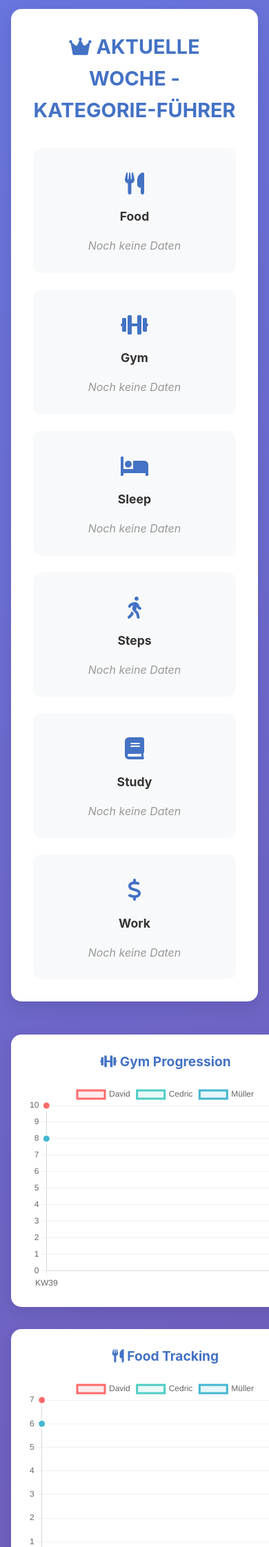
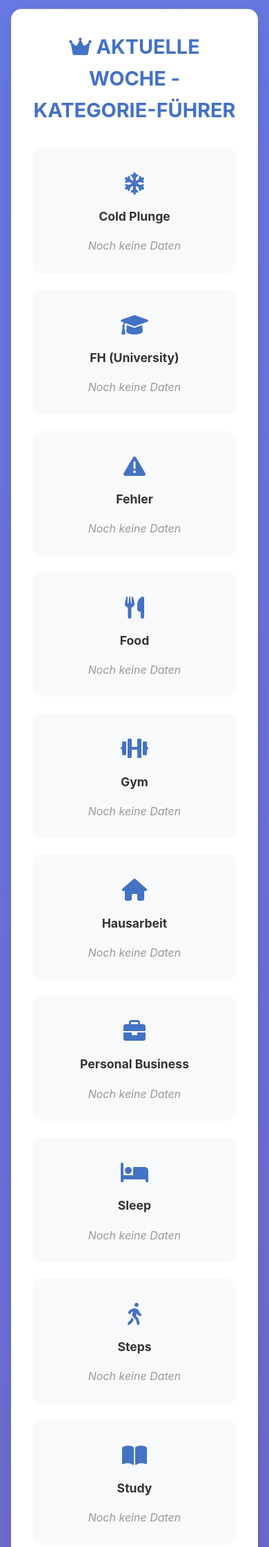
Before and after one commit to davidaleex/BrecherSystem, a Flask app: page / in a window 390 px wide, after a click on "Statistiken"; the page is wider, and only the part inside the window is pictured. Shown: the part 878-3121 px from the top of that part at 69% size. Run offline with Flask 3, Linux system fonts and the light colour scheme; the visitor is signed in with stand-in values (Sample User, id 1); data comes from the database, SQL or seed files in the repository; some libraries are stand-ins or nearby versions.

Commit message:
Feature: Alle 12 Kategorien als Charts/Statistiken hinzugefügt
ERWEITERT von 6 auf 12 Charts:
✅ Bestehend: Gym, Food, Sleep, Steps, Work, Study
✅ NEU HINZUGEFÜGT:
  - Supplements (Supps)
  - FH (University)
  - Hausarbeit
  - Fehler
  - Cold Plunge
  - Personal Business (PB)

Alle Charts und Leaders unterstützen:
- Nur abgeschlossene Wochen (vor Sonntag 22:00)
- Passende Icons für jede Kategorie
- Responsive Design

```diff
--- a/app.py
+++ b/app.py
@@ -490,11 +490,17 @@ def get_category_data_for_charts():
     """
     category_data = {}
 
-    # Relevante Kategorien für Charts (Backend -> Frontend Mapping)
-    # Backend categories: ['Gym', 'Food', 'Sleep', 'FH', 'Steps', 'Work']
-    # Frontend erwartet: ['Gym', 'Food', 'Sleep', 'Study', 'Steps', 'Work']
-    backend_categories = ['Gym', 'Food', 'Sleep', 'FH', 'Steps', 'Work']
-    frontend_names = {'FH': 'Study'}  # FH -> Study für Frontend
+    # ALLE Kategorien für Charts (Backend -> Frontend Mapping)
+    # Alle 12 Backend categories: ['Gym', 'Food', 'Supps', 'Sleep', 'FH', 'Steps', 'Hausarbeit', 'Work', 'Study', 'Fehler', 'Cold Plunge', 'PB']
+    backend_categories = ['Gym', 'Food', 'Supps', 'Sleep', 'FH', 'Steps', 'Hausarbeit', 'Work', 'Study', 'Fehler', 'Cold Plunge', 'PB']
+
+    # Frontend-Namen Mapping (falls nötig)
+    frontend_names = {
+        'FH': 'FH (University)',  # FH bleibt FH
+        'Supps': 'Supplements',
+        'Cold Plunge': 'Cold Plunge',
+        'PB': 'Personal Business'
+    }
 
     # Bestimme welche Woche aktuell im Scoreboard angezeigt wird (abgeschlossene Wochen)
     current_scoreboard_week = get_scoreboard_week()
@@ -556,9 +562,14 @@ def get_current_week_leaders():
     if current_week > current_scoreboard_week:
         # Laufende Woche - keine Leaders anzeigen
         leaders = {}
-        # Backend/Frontend Mapping für Leaders
-        backend_categories = ['Gym', 'Food', 'Sleep', 'FH', 'Steps', 'Work']
-        frontend_names = {'FH': 'Study'}  # FH -> Study für Frontend
+        # Backend/Frontend Mapping für Leaders (ALLE 12 Kategorien)
+        backend_categories = ['Gym', 'Food', 'Supps', 'Sleep', 'FH', 'Steps', 'Hausarbeit', 'Work', 'Study', 'Fehler', 'Cold Plunge', 'PB']
+        frontend_names = {
+            'FH': 'FH (University)',
+            'Supps': 'Supplements',
+            'Cold Plunge': 'Cold Plunge',
+            'PB': 'Personal Business'
+        }
 
         for backend_category in backend_categories:
             frontend_category = frontend_names.get(backend_category, backend_category)
@@ -573,8 +584,13 @@ def get_current_week_leaders():
     # Woche ist abgeschlossen - normale Leader-Berechnung
     week_key = f'KW{current_scoreboard_week}'
     leaders = {}
-    backend_categories = ['Gym', 'Food', 'Sleep', 'FH', 'Steps', 'Work']
-    frontend_names = {'FH': 'Study'}  # FH -> Study für Frontend
+    backend_categories = ['Gym', 'Food', 'Supps', 'Sleep', 'FH', 'Steps', 'Hausarbeit', 'Work', 'Study', 'Fehler', 'Cold Plunge', 'PB']
+    frontend_names = {
+        'FH': 'FH (University)',
+        'Supps': 'Supplements',
+        'Cold Plunge': 'Cold Plunge',
+        'PB': 'Personal Business'
+    }
 
     for backend_category in backend_categories:
         frontend_category = frontend_names.get(backend_category, backend_category)
--- a/templates/index.html
+++ b/templates/index.html
@@ -247,10 +247,17 @@
                         <canvas id="sleepChart" width="400" height="200"></canvas>
                     </div>
                 </div>
+                <!-- ALLE 12 KATEGORIEN ALS CHARTS -->
                 <div class="chart-card">
-                    <h3><i class="fas fa-book"></i> Study Progress</h3>
+                    <h3><i class="fas fa-pills"></i> Supplements</h3>
                     <div class="chart-container">
-                        <canvas id="studyChart" width="400" height="200"></canvas>
+                        <canvas id="supplementsChart" width="400" height="200"></canvas>
+                    </div>
+                </div>
+                <div class="chart-card">
+                    <h3><i class="fas fa-graduation-cap"></i> FH (University)</h3>
+                    <div class="chart-container">
+                        <canvas id="fhUniversityChart" width="400" height="200"></canvas>
                     </div>
                 </div>
                 <div class="chart-card">
@@ -260,9 +267,39 @@
                     </div>
                 </div>
                 <div class="chart-card">
+                    <h3><i class="fas fa-home"></i> Hausarbeit</h3>
+                    <div class="chart-container">
+                        <canvas id="hausarbeitChart" width="400" height="200"></canvas>
+                    </div>
+                </div>
+                <div class="chart-card">
                     <h3><i class="fas fa-dollar-sign"></i> Work Earnings</h3>
                     <div class="chart-container">
                         <canvas id="workChart" width="400" height="200"></canvas>
+                    </div>
+                </div>
+                <div class="chart-card">
+                    <h3><i class="fas fa-book-open"></i> Study (Personal)</h3>
+                    <div class="chart-container">
+                        <canvas id="studyChart" width="400" height="200"></canvas>
+                    </div>
+                </div>
+                <div class="chart-card">
+                    <h3><i class="fas fa-exclamation-triangle"></i> Fehler</h3>
+                    <div class="chart-container">
+                        <canvas id="fehlerChart" width="400" height="200"></canvas>
+                    </div>
+                </div>
+                <div class="chart-card">
+                    <h3><i class="fas fa-snowflake"></i> Cold Plunge</h3>
+                    <div class="chart-container">
+                        <canvas id="coldPlungeChart" width="400" height="200"></canvas>
+                    </div>
+                </div>
+                <div class="chart-card">
+                    <h3><i class="fas fa-briefcase"></i> Personal Business</h3>
+                    <div class="chart-container">
+                        <canvas id="personalBusinessChart" width="400" height="200"></canvas>
                     </div>
                 </div>
             </div>
@@ -483,8 +520,12 @@
                 return;
             }
 
-            // Check if canvas elements exist
-            const canvasElements = ['gymChart', 'foodChart', 'sleepChart', 'studyChart', 'stepsChart', 'workChart'];
+            // Check if canvas elements exist (ALLE 12 Charts)
+            const canvasElements = [
+                'gymChart', 'foodChart', 'supplementsChart', 'sleepChart', 'fhUniversityChart',
+                'stepsChart', 'hausarbeitChart', 'workChart', 'studyChart', 'fehlerChart',
+                'coldPlungeChart', 'personalBusinessChart'
+            ];
             const missingElements = canvasElements.filter(id => !document.getElementById(id));
             if (missingElements.length > 0) {
                 console.log('Charts not ready yet, canvas elements missing:', missingElements);
@@ -497,13 +538,19 @@
                     const categoryData = data.category_data;
                     const leaders = data.current_leaders;
 
-                    // Create charts for each category
+                    // Create charts for ALL 12 categories
                     createChart('gymChart', 'Gym', categoryData.Gym);
                     createChart('foodChart', 'Food', categoryData.Food);
+                    createChart('supplementsChart', 'Supplements', categoryData.Supplements);
                     createChart('sleepChart', 'Sleep', categoryData.Sleep);
+                    createChart('fhUniversityChart', 'FH (University)', categoryData['FH (University)']);
+                    createChart('stepsChart', 'Steps', categoryData.Steps);
+                    createChart('hausarbeitChart', 'Hausarbeit', categoryData.Hausarbeit);
+                    createChart('workChart', 'Work', categoryData.Work);
                     createChart('studyChart', 'Study', categoryData.Study);
-                    createChart('stepsChart', 'Steps', categoryData.Steps);
-                    createChart('workChart', 'Work', categoryData.Work);
+                    createChart('fehlerChart', 'Fehler', categoryData.Fehler);
+                    createChart('coldPlungeChart', 'Cold Plunge', categoryData['Cold Plunge']);
+                    createChart('personalBusinessChart', 'Personal Business', categoryData['Personal Business']);
 
                     // Update current week leaders
                     updateCurrentLeaders(leaders);
@@ -528,10 +575,16 @@
                 const categoryIcons = {
                     'Gym': 'fas fa-dumbbell',
                     'Food': 'fas fa-utensils',
+                    'Supplements': 'fas fa-pills',
                     'Sleep': 'fas fa-bed',
-                    'Study': 'fas fa-book',
+                    'FH (University)': 'fas fa-graduation-cap',
                     'Steps': 'fas fa-walking',
-                    'Work': 'fas fa-dollar-sign'
+                    'Hausarbeit': 'fas fa-home',
+                    'Work': 'fas fa-dollar-sign',
+                    'Study': 'fas fa-book-open',
+                    'Fehler': 'fas fa-exclamation-triangle',
+                    'Cold Plunge': 'fas fa-snowflake',
+                    'Personal Business': 'fas fa-briefcase'
                 };
 
                 leaderCard.innerHTML = `
```
